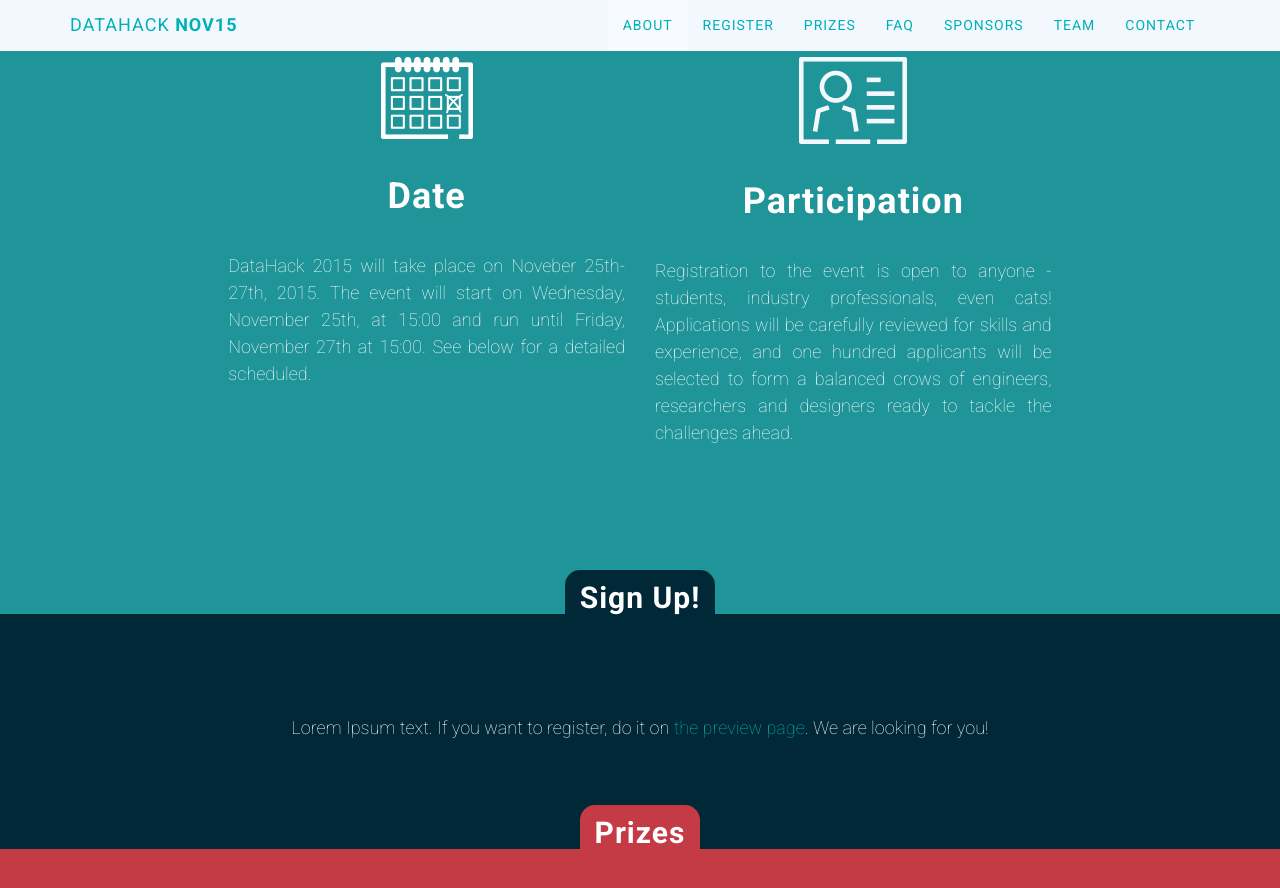
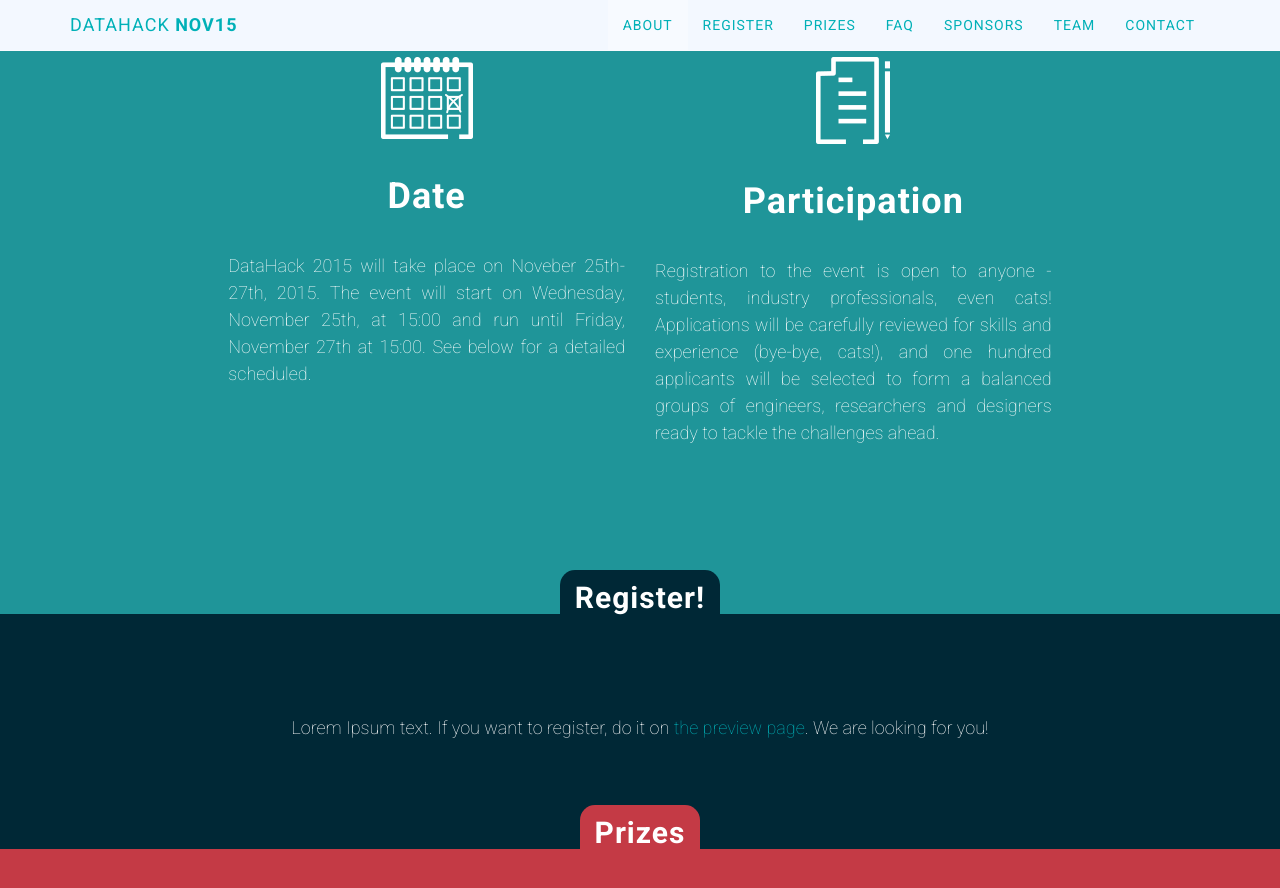
Before and after one commit to ido-staging/datahacksweb, a Jekyll site: the page built from index.html, in a window 1280 px wide and 900 px high, scrolled down 1454 px. Shown: the top 888 px of the window. Built offline with Jekyll 4.4.1, drawn with Linux system fonts in a browser that asks for light colours.

Commit message:
updated logo

```diff
--- a/_includes/about.html
+++ b/_includes/about.html
@@ -44,11 +44,11 @@
                     </div>
                 </div>
                 <div class="col-md-4 text-light">
-                    <img class="about-icon" src="img/icon_id.png" alt="Participants" style="display:block;margin:auto;margin-bottom:1cm;">
+                    <img class="about-icon" src="img/icon_register.png" alt="Participants" style="display:block;margin:auto;margin-bottom:1cm;">
                     <h1 class="about-title" align="center">Participation</h1>
                     <div class="middle-text-column">
                     <p align="justify">
-                    Registration to the event is open to anyone - students, industry professionals, even cats! Applications will be carefully reviewed for skills and experience, and one hundred applicants will be selected to form a balanced crows of engineers, researchers and designers ready to tackle the challenges ahead.
+                    Registration to the event is open to anyone - students, industry professionals, even cats! Applications will be carefully reviewed for skills and experience (bye-bye, cats!), and one hundred applicants will be selected to form a balanced groups of engineers, researchers and designers ready to tackle the challenges ahead.
                     </p>
                     </div>
                 <div class="col-md-2">
--- a/_includes/register.html
+++ b/_includes/register.html
@@ -1,7 +1,7 @@
 <!-- Register section -->
 <div class="color-cyan row no-margins text-center">
     <div>
-        <h2 class="color-navyblue bookmark text-light">Sign Up!</h2>
+        <h2 class="color-navyblue bookmark text-light">Register!</h2>
     </div>
 </div>
 <section id="register" class="container content-section text-center color-navyblue">
```
Also changed, not shown: img/logo.gif, 1 other file.
